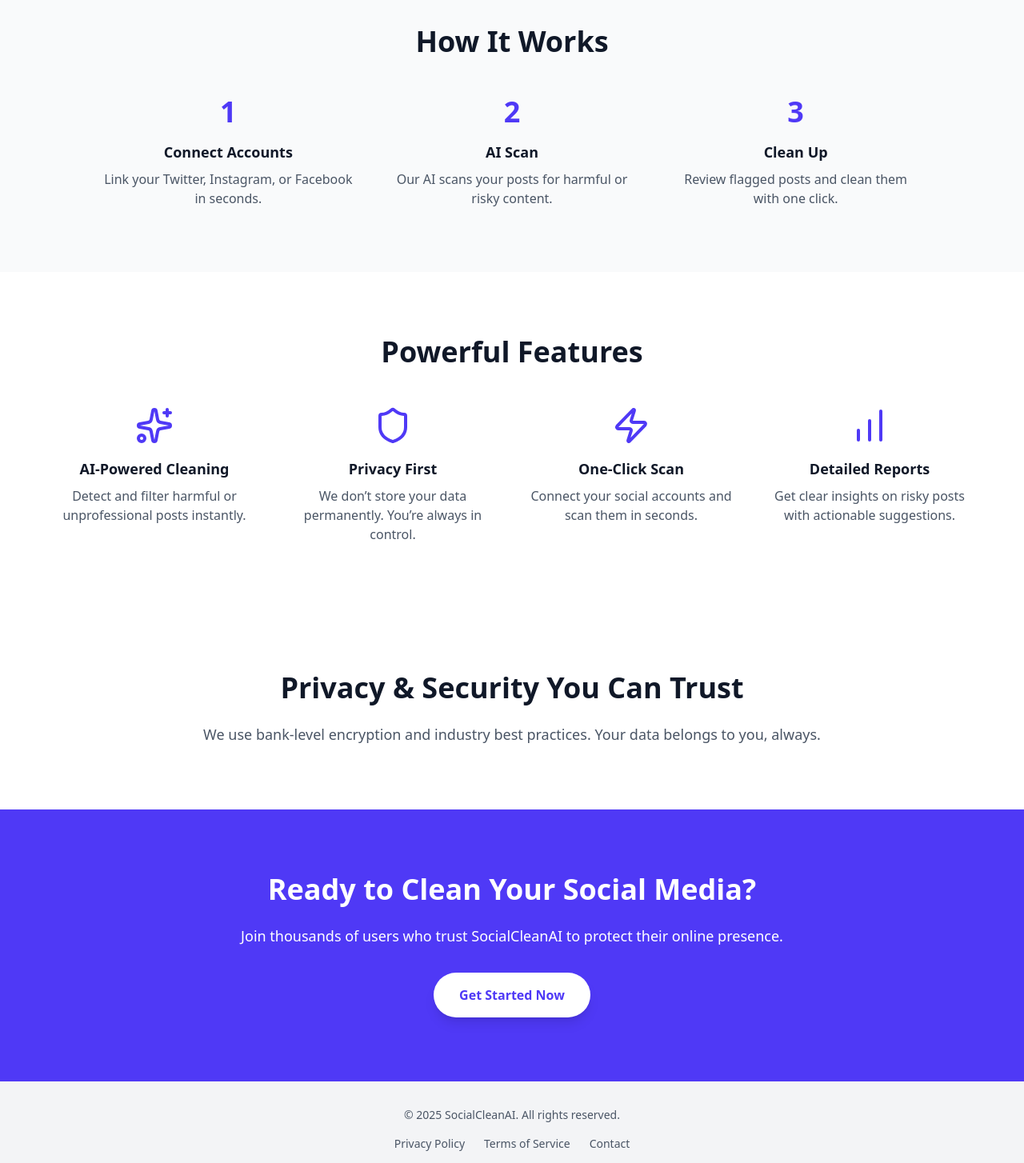
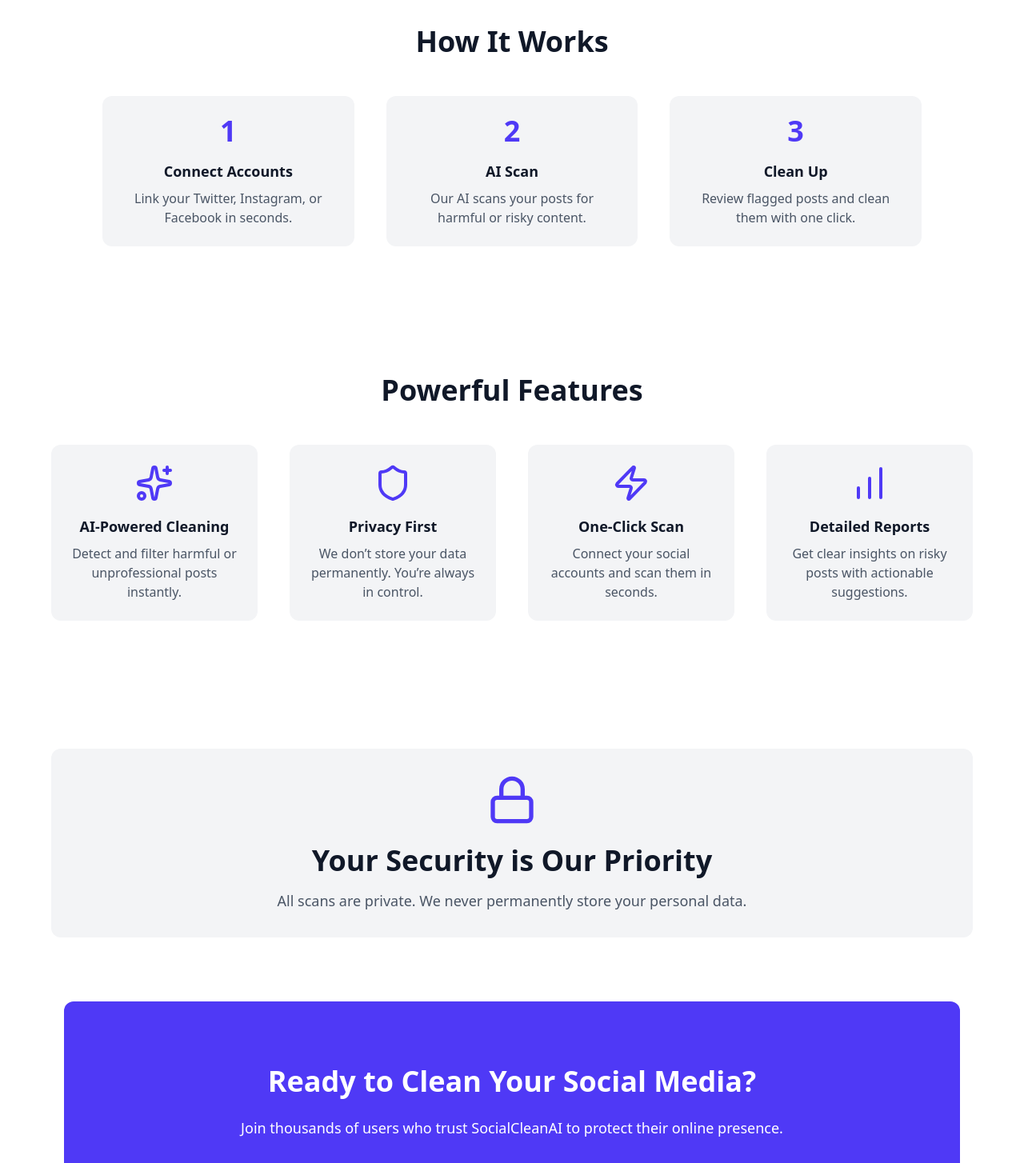
Before and after one commit to arfatkazi/SocialClean.AI, a React (Vite) app in the folder frontend/socialcleanAI/: page / in a window 1280 px wide. Shown: the part 620-2074 px from the top of the page at 80% size. Built offline with nearby package versions, Linux system fonts and the light colour scheme.

Commit message:
frontend updated

```diff
--- a/frontend/socialcleanAI/src/App.css
+++ b/frontend/socialcleanAI/src/App.css
@@ -1,10 +1,17 @@
-@import "tailwindcss";
+@tailwind base;
+@tailwind components;
+@tailwind utilities;
 
 /* Apply transition globally */
 html,
 body,
 #root {
-  background-color: #1d293f;
   height: 100%;
   transition: background-color 0.3s ease, color 0.3s ease;
 }
+
+/* Smooth transitions for all elements */
+* {
+  transition: background-color 0.3s ease, color 0.3s ease,
+    border-color 0.3s ease;
+}
--- a/frontend/socialcleanAI/src/App.jsx
+++ b/frontend/socialcleanAI/src/App.jsx
@@ -1,33 +1,19 @@
-import { useState, useEffect } from "react";
 import { Routes, Route } from "react-router-dom";
-import Navbar from "./components/Navbar.jsx";
-import HomePage from "./pages/HomePage.jsx";
-import AuthPage from "./pages/AuthPage.jsx";
-import ForgotPassword from "./pages/ForgotPassword.jsx";
-import ResetPassword from "./pages/ResetPassword.jsx";
-import Dashboard from "./pages/Dashboard.jsx";
+import { ThemeProvider } from "./context/ThemeContext";
+import Navbar from "./components/Navbar";
+import HomePage from "./pages/HomePage";
+import AuthPage from "./pages/AuthPage";
+import ForgotPassword from "./pages/ForgotPassword";
+import ResetPassword from "./pages/ResetPassword";
+import Dashboard from "./pages/Dashboard";
 
 export default function App() {
-  const [darkMode, setDarkMode] = useState(
-    () => localStorage.getItem("darkMode") === "true"
-  );
-
-  useEffect(() => {
-    const html = document.documentElement;
-    if (darkMode) html.classList.add("dark");
-    else html.classList.remove("dark");
-
-    localStorage.setItem("darkMode", darkMode);
-  }, [darkMode]);
-
   return (
+    <ThemeProvider>
       <div className="min-h-screen bg-white text-black dark:bg-gray-900 dark:text-white transition-colors duration-300">
-      <Navbar darkMode={darkMode} setDarkMode={setDarkMode} />
+        <Navbar />
         <Routes>
-        <Route
-          path="/"
-          element={<HomePage darkMode={darkMode} setDarkMode={setDarkMode} />}
-        />
+          <Route path="/" element={<HomePage />} />
           <Route path="/login" element={<AuthPage />} />
           <Route path="/signup" element={<AuthPage />} />
           <Route path="/forgot-password" element={<ForgotPassword />} />
@@ -35,5 +21,6 @@
           <Route path="/dashboard" element={<Dashboard />} />
         </Routes>
       </div>
+    </ThemeProvider>
   );
 }
--- a/frontend/socialcleanAI/src/components/Homepage/Cta.jsx
+++ b/frontend/socialcleanAI/src/components/Homepage/Cta.jsx
@@ -1,10 +1,9 @@
 import React from "react";
 import { motion } from "framer-motion";
+
 const Cta = () => {
   return (
-    <div>
-      {/* CTA Section */}
-      <section className="py-20 px-6 bg-indigo-600 dark:bg-indigo-500 text-white dark:text-white text-center transition-colors duration-300">
+    <section className="py-20 px-6 bg-indigo-600 dark:bg-indigo-700 text-white text-center transition-colors duration-300 rounded-xl mx-6 md:mx-20">
       <motion.div
         initial={{ opacity: 0, y: 30 }}
         whileInView={{ opacity: 1, y: 0 }}
@@ -18,12 +17,11 @@
           Join thousands of users who trust SocialCleanAI to protect their
           online presence.
         </p>
-          <button className="px-8 py-4 rounded-full bg-white text-indigo-600 dark:text-indigo-700 font-semibold shadow-lg hover:bg-gray-100 dark:hover:bg-gray-200 transition">
+        <button className="px-8 py-4 rounded-full bg-white text-indigo-600 dark:text-indigo-700 font-semibold shadow-lg hover:bg-gray-100 dark:hover:bg-gray-200 transition transform hover:-translate-y-1">
           Get Started Now
         </button>
       </motion.div>
     </section>
-    </div>
   );
 };
 
--- a/frontend/socialcleanAI/src/components/Homepage/Feature.jsx
+++ b/frontend/socialcleanAI/src/components/Homepage/Feature.jsx
@@ -3,16 +3,7 @@
 import { motion } from "framer-motion";
 
 const Feature = () => {
-  return (
-    <div>
-      {/* Features */}
-      <section className="py-20 px-6 bg-white dark:bg-gray-900 transition-colors duration-300">
-        <div className="max-w-6xl mx-auto text-center">
-          <h2 className="text-3xl md:text-4xl font-bold mb-12">
-            Powerful Features
-          </h2>
-          <div className="grid grid-cols-1 md:grid-cols-2 lg:grid-cols-4 gap-10">
-            {[
+  const features = [
     {
       icon: (
         <Sparkles className="w-12 h-12 text-indigo-600 dark:text-indigo-400 mb-4" />
@@ -41,26 +32,34 @@
       title: "Detailed Reports",
       desc: "Get clear insights on risky posts with actionable suggestions.",
     },
-            ].map((item, i) => (
+  ];
+
+  return (
+    <section className="py-20 px-6 bg-transparent transition-colors duration-300">
+      <div className="max-w-6xl mx-auto text-center">
+        <h2 className="text-3xl md:text-4xl font-bold mb-12 text-gray-900 dark:text-white">
+          Powerful Features
+        </h2>
+        <div className="grid grid-cols-1 md:grid-cols-2 lg:grid-cols-4 gap-10">
+          {features.map((item, i) => (
             <motion.div
               key={i}
-                className="flex flex-col items-center text-center"
+              className="flex flex-col items-center text-center p-6 rounded-xl bg-gray-100 dark:bg-gray-800 transition-all duration-300 hover:scale-105 hover:shadow-lg cursor-pointer"
               initial={{ opacity: 0, y: 30 }}
               whileInView={{ opacity: 1, y: 0 }}
               viewport={{ once: true }}
               transition={{ delay: i * 0.2, duration: 0.6 }}
             >
               {item.icon}
-                <h3 className="font-semibold text-lg">{item.title}</h3>
-                <p className="text-gray-600 dark:text-gray-300 mt-2">
-                  {item.desc}
-                </p>
+              <h3 className="font-semibold text-lg text-gray-900 dark:text-white mb-2">
+                {item.title}
+              </h3>
+              <p className="text-gray-600 dark:text-gray-300">{item.desc}</p>
             </motion.div>
           ))}
         </div>
       </div>
     </section>
-    </div>
   );
 };
 
--- a/frontend/socialcleanAI/src/components/Homepage/Footer.jsx
+++ b/frontend/socialcleanAI/src/components/Homepage/Footer.jsx
@@ -1,25 +1,30 @@
 import React from "react";
-import { Shield, Sparkles, Zap, BarChart } from "lucide-react";
-import { motion } from "framer-motion";
 
 const Footer = () => {
   return (
-    <div>
     <footer className="py-8 bg-gray-100 dark:bg-gray-900 text-gray-600 dark:text-gray-400 text-center text-sm transition-colors duration-300">
       <p>© {new Date().getFullYear()} SocialCleanAI. All rights reserved.</p>
       <div className="flex justify-center gap-6 mt-4">
-          <a href="#" className="hover:text-black dark:hover:text-white">
+        <a
+          href="#"
+          className="hover:text-gray-900 dark:hover:text-white transition-colors duration-300"
+        >
           Privacy Policy
         </a>
-          <a href="#" className="hover:text-black dark:hover:text-white">
+        <a
+          href="#"
+          className="hover:text-gray-900 dark:hover:text-white transition-colors duration-300"
+        >
           Terms of Service
         </a>
-          <a href="#" className="hover:text-black dark:hover:text-white">
+        <a
+          href="#"
+          className="hover:text-gray-900 dark:hover:text-white transition-colors duration-300"
+        >
           Contact
         </a>
       </div>
     </footer>
-    </div>
   );
 };
 
--- a/frontend/socialcleanAI/src/components/Homepage/Security.jsx
+++ b/frontend/socialcleanAI/src/components/Homepage/Security.jsx
@@ -1,28 +1,29 @@
 import React from "react";
 import { motion } from "framer-motion";
+import { Lock } from "lucide-react";
 
 const Security = () => {
   return (
-    <div>
-      {/* Trust & Security */}
-      <section className="py-20 px-6 bg-white dark:bg-gray-900 transition-colors duration-300">
+    <section className="py-20 px-6 transition-colors duration-300 bg-transparent">
+      <div className="max-w-6xl mx-auto text-center">
         <motion.div
-          className="max-w-4xl mx-auto text-center"
-          initial={{ opacity: 0 }}
-          whileInView={{ opacity: 1 }}
+          className="p-8 rounded-xl bg-gray-100 dark:bg-gray-800 transition-all duration-300 hover:scale-105 hover:shadow-lg"
+          initial={{ opacity: 0, y: 30 }}
+          whileInView={{ opacity: 1, y: 0 }}
           viewport={{ once: true }}
-          transition={{ duration: 1 }}
+          transition={{ duration: 0.8 }}
         >
-          <h2 className="text-3xl md:text-4xl font-bold mb-6">
-            Privacy & Security You Can Trust
+          <Lock className="w-16 h-16 mx-auto text-indigo-600 dark:text-indigo-400 mb-6" />
+          <h2 className="text-3xl md:text-4xl font-bold mb-4 text-gray-900 dark:text-white">
+            Your Security is Our Priority
           </h2>
-          <p className="text-gray-600 dark:text-gray-300 text-lg">
-            We use bank-level encryption and industry best practices. Your data
-            belongs to you, always.
+          <p className="text-lg text-gray-600 dark:text-gray-300">
+            All scans are private. We never permanently store your personal
+            data.
           </p>
         </motion.div>
-      </section>
-    </div>
+      </div>
+    </section>
   );
 };
 
--- a/frontend/socialcleanAI/src/components/Homepage/Works.jsx
+++ b/frontend/socialcleanAI/src/components/Homepage/Works.jsx
@@ -2,14 +2,7 @@
 import { motion } from "framer-motion";
 
 const Works = () => {
-  return (
-    <div>
-      {/* How it works */}
-      <section className="py-20 px-6 bg-gray-50 dark:bg-gray-800 transition-colors duration-300 mt-20">
-        <div className="max-w-5xl mx-auto text-center">
-          <h2 className="text-3xl md:text-4xl font-bold mb-12">How It Works</h2>
-          <div className="grid grid-cols-1 md:grid-cols-3 gap-10">
-            {[
+  const steps = [
     {
       step: "1",
       title: "Connect Accounts",
@@ -25,9 +18,20 @@
       title: "Clean Up",
       desc: "Review flagged posts and clean them with one click.",
     },
-            ].map((item, i) => (
+  ];
+
+  return (
+    <section className="py-20 px-6 mt-20 transition-colors duration-300 bg-transparent">
+      <div className="max-w-5xl mx-auto text-center">
+        <h2 className="text-3xl md:text-4xl font-bold mb-12 text-gray-900 dark:text-white">
+          How It Works
+        </h2>
+
+        <div className="grid grid-cols-1 md:grid-cols-3 gap-10">
+          {steps.map((item, i) => (
             <motion.div
               key={i}
+              className="p-6 rounded-xl bg-gray-100 dark:bg-gray-800 transition-all duration-300 hover:scale-105 hover:shadow-lg cursor-pointer"
               initial={{ opacity: 0, y: 30 }}
               whileInView={{ opacity: 1, y: 0 }}
               viewport={{ once: true }}
@@ -36,7 +40,9 @@
               <div className="text-4xl font-bold text-indigo-600 dark:text-indigo-400">
                 {item.step}
               </div>
-                <h3 className="font-semibold text-lg mt-4">{item.title}</h3>
+              <h3 className="font-semibold text-lg mt-4 text-gray-900 dark:text-white">
+                {item.title}
+              </h3>
               <p className="text-gray-600 dark:text-gray-300 mt-2">
                 {item.desc}
               </p>
@@ -45,7 +51,6 @@
         </div>
       </div>
     </section>
-    </div>
   );
 };
 
--- /dev/null
+++ b/frontend/socialcleanAI/src/context/ThemeContext.jsx
@@ -0,0 +1,27 @@
+import { createContext, useContext, useState, useEffect } from "react";
+
+const ThemeContext = createContext();
+
+export const ThemeProvider = ({ children }) => {
+  const [darkMode, setDarkMode] = useState(
+    () => localStorage.getItem("darkMode") === "true"
+  );
+
+  useEffect(() => {
+    const html = document.documentElement;
+    if (darkMode) html.classList.add("dark");
+    else html.classList.remove("dark");
+
+    localStorage.setItem("darkMode", darkMode);
+  }, [darkMode]);
+
+  const toggleDarkMode = () => setDarkMode((prev) => !prev);
+
+  return (
+    <ThemeContext.Provider value={{ darkMode, toggleDarkMode }}>
+      {children}
+    </ThemeContext.Provider>
+  );
+};
+
+export const useTheme = () => useContext(ThemeContext);
--- a/frontend/socialcleanAI/src/pages/Homepage.jsx
+++ b/frontend/socialcleanAI/src/pages/Homepage.jsx
@@ -1,4 +1,3 @@
-import { motion } from "framer-motion";
 import Hero from "../components/Homepage/Hero.jsx";
 import Works from "../components/Homepage/Works.jsx";
 import Feature from "../components/Homepage/Feature.jsx";
@@ -6,15 +5,15 @@
 import Cta from "../components/Homepage/Cta.jsx";
 import Footer from "../components/Homepage/Footer.jsx";
 
-export default function HomePage({ darkMode, setDarkMode }) {
+export default function HomePage() {
   return (
     <div className="flex flex-col min-h-screen bg-white dark:bg-gray-900 text-gray-900 dark:text-gray-100 transition-colors duration-300">
-      <Hero darkMode={darkMode} setDarkMode={setDarkMode} />
-      <Works darkMode={darkMode} setDarkMode={setDarkMode} />
-      <Feature darkMode={darkMode} setDarkMode={setDarkMode} />
-      <Security darkMode={darkMode} setDarkMode={setDarkMode} />
-      <Cta darkMode={darkMode} setDarkMode={setDarkMode} />
-      <Footer darkMode={darkMode} setDarkMode={setDarkMode} />
+      <Hero />
+      <Works />
+      <Feature />
+      <Security />
+      <Cta />
+      <Footer />
     </div>
   );
 }
```
Also changed, not shown: frontend/socialcleanAI/src/components/Homepage/Hero.jsx (+3 -11 lines), frontend/socialcleanAI/src/components/Navbar.jsx (+18 -10 lines). Lines whose indentation alone changed are shown as unchanged.
